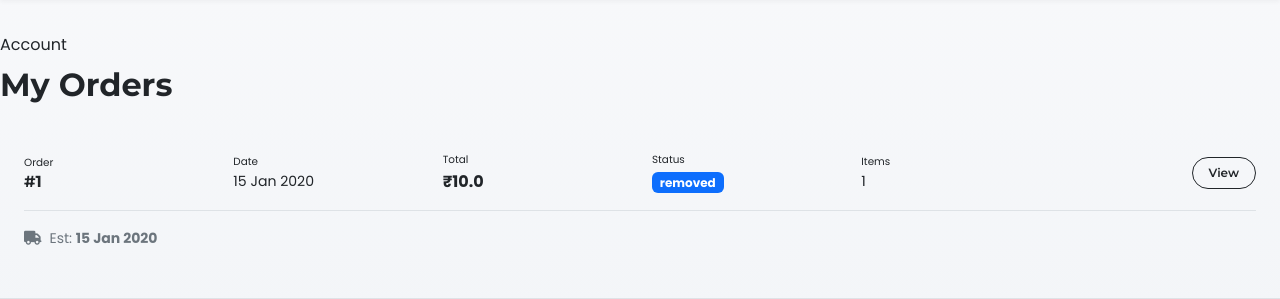
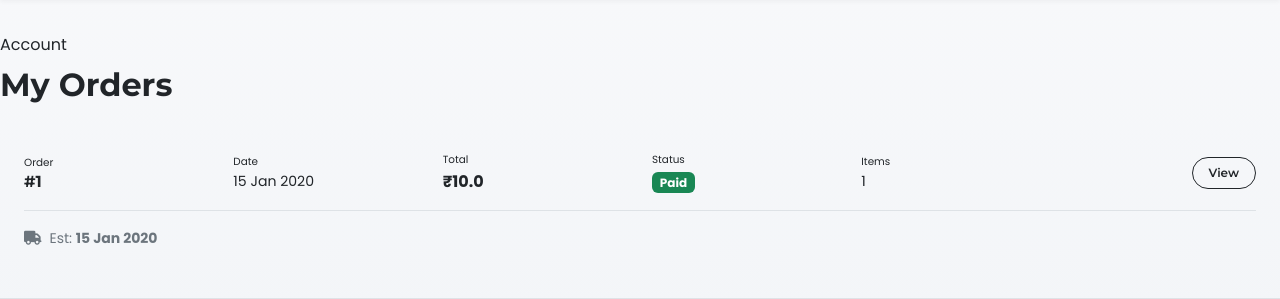
Before and after one commit to Deepu-Bijoy/404-Clothing, a Flask app: page /my-orders in a window 1280 px wide. Shown: the part 71-370 px from the top of the page. Run offline with Flask 3, Linux system fonts and the light colour scheme; a user stored in the database is signed in; tables that the repository leaves empty hold one stand-in row (values such as "Sample post").

Commit message:
My Orders: show payment status (Paid) instead of fulfillment status (Processing)

```diff
--- a/templates/shop/my_orders.html
+++ b/templates/shop/my_orders.html
@@ -10,7 +10,7 @@
         <div class="col-md-2"><p class="section-label mb-0" style="font-size:0.65rem;">Order</p><h6 class="font-heading mb-0">#{{ order.id }}</h6></div>
         <div class="col-md-2"><p class="section-label mb-0" style="font-size:0.65rem;">Date</p><p class="mb-0" style="font-size:0.88rem;">{{ order.created_at.strftime('%d %b %Y') }}</p></div>
         <div class="col-md-2"><p class="section-label mb-0" style="font-size:0.65rem;">Total</p><p class="mb-0 fw-bold">₹{{ order.total_price }}</p></div>
-        <div class="col-md-2"><p class="section-label mb-0" style="font-size:0.65rem;">Status</p>{% if order.status == 'Delivered' %}<span class="badge bg-success">{{ order.status }}</span>{% elif order.status == 'Dispatched' %}<span class="badge bg-info">{{ order.status }}</span>{% else %}<span class="badge bg-primary">{{ order.status }}</span>{% endif %}</div>
+        <div class="col-md-2"><p class="section-label mb-0" style="font-size:0.65rem;">Status</p>{% if order.payment_status == 'Paid' %}<span class="badge bg-success">Paid</span>{% else %}<span class="badge bg-warning text-dark">{{ order.payment_status }}</span>{% endif %}</div>
         <div class="col-md-2"><p class="section-label mb-0" style="font-size:0.65rem;">Items</p><p class="mb-0" style="font-size:0.88rem;">{{ order.items|length }}</p></div>
         <div class="col-md-2 text-end"><a href="{{ url_for('shop.order_detail', order_id=order.id) }}" class="btn btn-outline-dark px-3" style="font-size:0.75rem;">View</a></div>
     </div>
```
